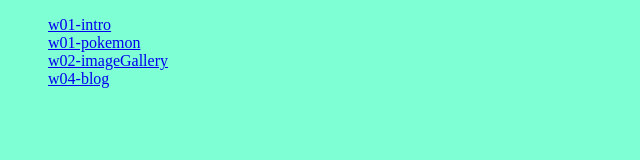
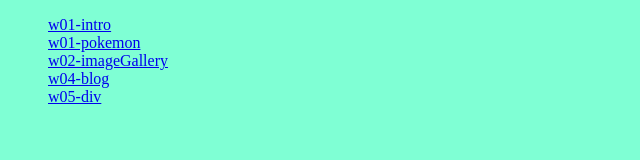
Before and after one commit to ItsCodeCorn/1092-1A-demo-409411336, a plain HTML site: page index.html in a window 1280 px wide. Shown: the full height of the page, 0-640 px from the left. Drawn offline with Linux system fonts and the light colour scheme.

Commit message:
index add w05

```diff
--- a/index.html
+++ b/index.html
@@ -29,6 +29,9 @@
         <li>
             <a href="./w04/blog.html">w04-blog</a>
         </li>
+        <li>
+            <a href="./w05/div.html">w05-div</a>
+        </li>
     </ul>
 </body>
 </html>
```
